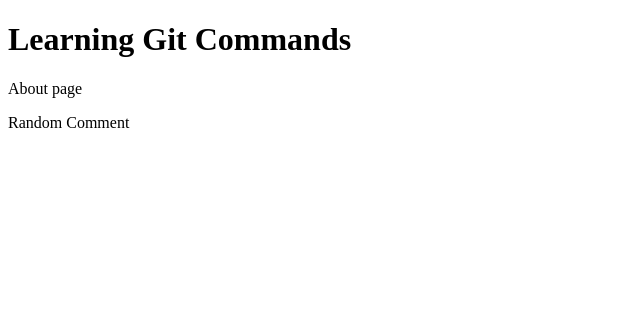
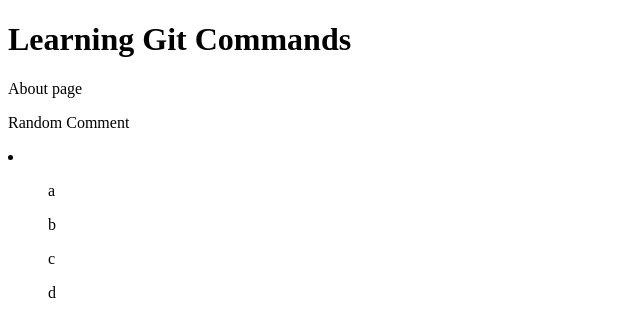
Before and after one commit to empresaColaboradores/LearningGit, a plain HTML site: page about.html in a window 1280 px wide. Shown: the full height of the page, 0-640 px from the left. Drawn offline with Linux system fonts and the light colour scheme.

Commit message:
Added list to about.html

```diff
--- a/about.html
+++ b/about.html
@@ -8,5 +8,11 @@
 		<h1> Learning Git Commands </h1>
 		<p> About page </p>
 		<p> Random Comment </p>
+		<li>
+			<ul>a</ul>
+			<ul>b</ul>
+			<ul>c</ul>
+			<ul>d</ul>
+		</li>
 	</body>
 </html>
```
